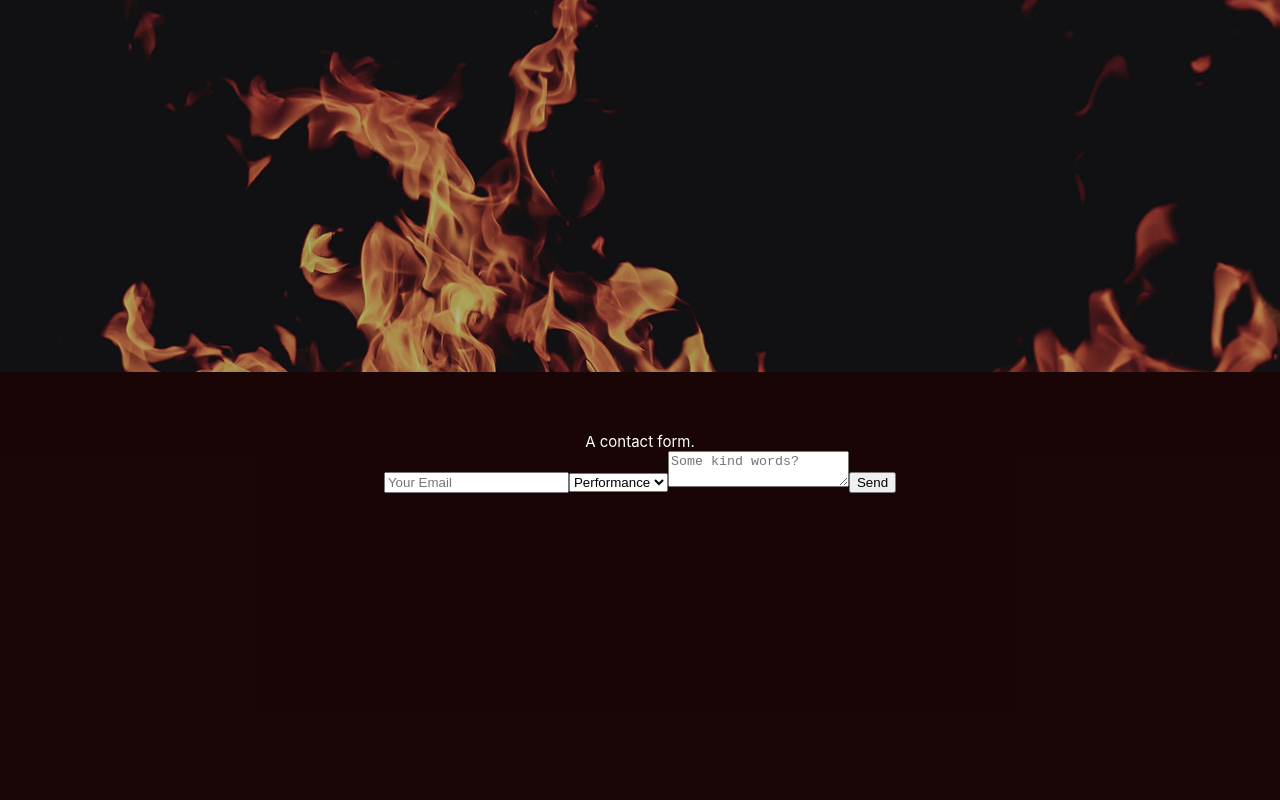
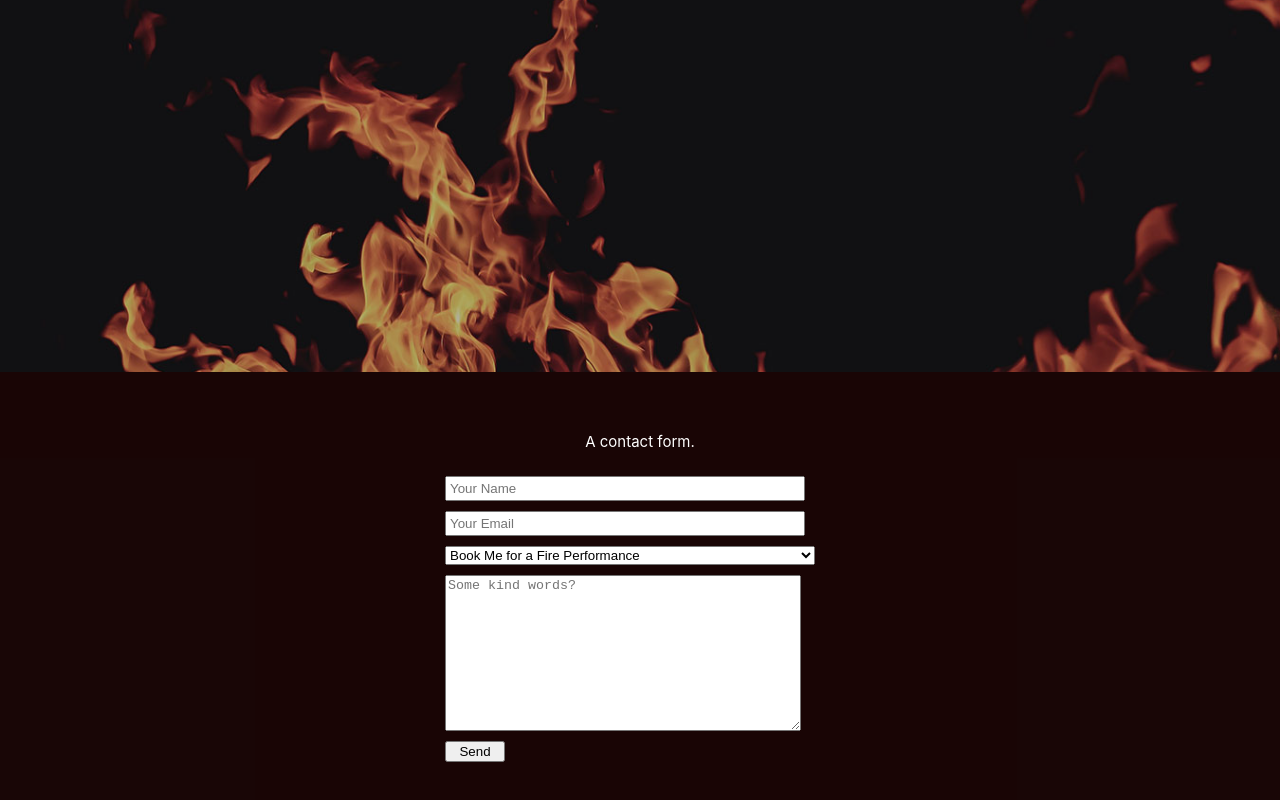
Before and after one commit to pondaholic/parallax-site, a React (Create React App) app: page / in a window 1280 px wide. Shown: the part 2083-2883 px from the top of the page. Built offline with nearby package versions, Linux system fonts and the light colour scheme.

Commit message:
css for contact form

```diff
--- /dev/null
+++ b/src/contact.css
@@ -0,0 +1,29 @@
+form {
+	display: flex;
+	flex-direction: column;
+	width: 400px;
+	margin: auto;
+	padding: 20px;
+}
+
+input {
+	width: 350px;
+	margin: 5px;
+	padding: 3px;
+}
+
+select {
+	width: 370px;
+	margin: 5px;
+}
+
+textarea {
+	width: 350px;
+	height: 150px;
+	margin: 5px;
+}
+
+.contact button {
+	width: 60px;
+	margin: 5px;
+}
--- a/src/contact.js
+++ b/src/contact.js
@@ -1,13 +1,15 @@
 import React from 'react';
+import './contact.css';
 
 export default function ContactForm(props) {
 	return (
 		<div className="contact">
 			<form>
+				<input type="text" id="name" name="name" placeholder="Your Name" />
 				<input type="text" id="email" name="email" placeholder="Your Email" />
 				<select id="subject" name="subject">
-					<option value="performance">Performance</option>
-					<option value="props">Fire Props</option>
+					<option value="performance">Book Me for a Fire Performance</option>
+					<option value="props">Need Some Fire Props?</option>
 					<option value="misc">Other</option>
 				</select>
 				<textarea
```
